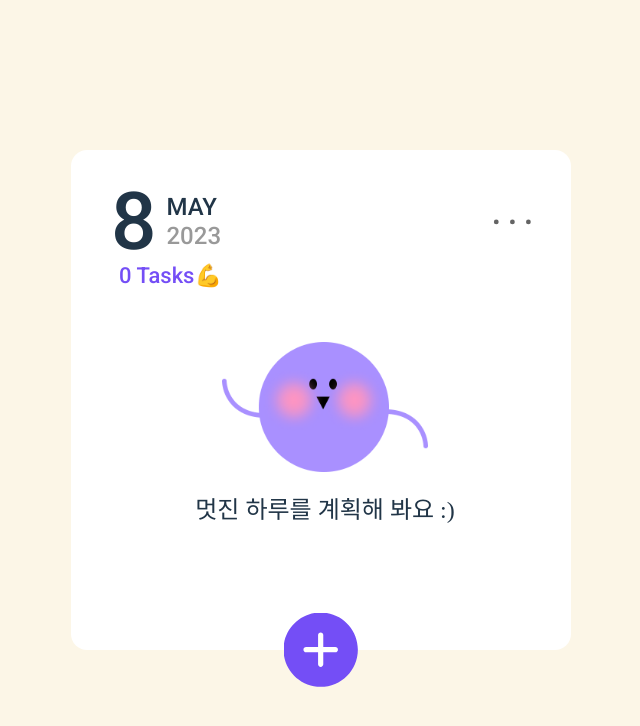
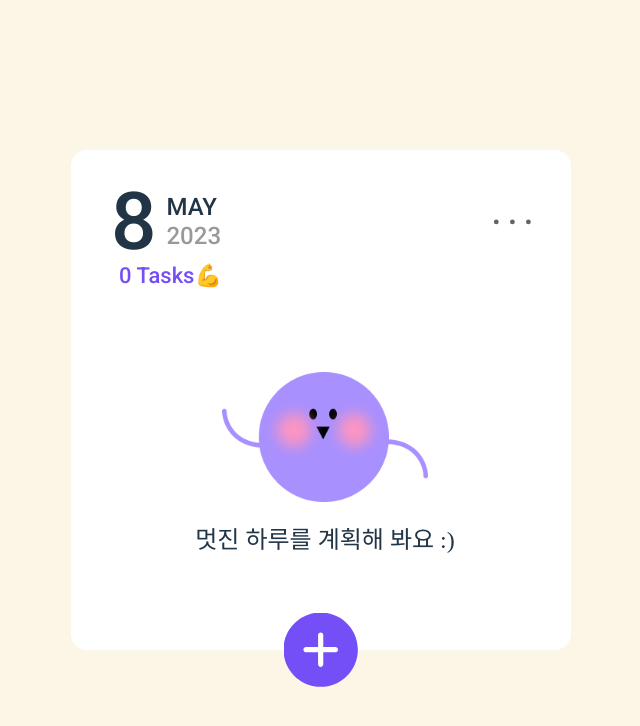
Before and after one commit to codeit-bootcamp-frontend/alice-tina-todolist, a React (Vite) app: page / in a window 1280 px wide. Shown: the top 726 px of the page, without its empty margins (319-959 px from the left). Built offline with nearby package versions, Linux system fonts and the light colour scheme; a web font is replaced by a local one.

Commit message:
fix: 에러 문구 보이도록 수정

```diff
--- a/src/App.css
+++ b/src/App.css
@@ -39,7 +39,7 @@ main {
   display: flex;
   flex-direction: column;
   gap: 4rem;
-  height: 100%;
+  padding-bottom: 3rem;
   margin-top: 3rem;
   overflow: auto;
   -ms-overflow-style: none;
--- a/src/App.jsx
+++ b/src/App.jsx
@@ -20,17 +20,19 @@ function App() {
   const [themeColor, setThemeColor] = useState("purple");
   const newID = useRef(1);
 
+  console.log(idList);
+  console.log(listItems);
+
   useEffect(() => {
     const localItems = JSON.parse(localStorage.getItem("listItems"));
     const localThemeColor = JSON.parse(localStorage.getItem("themeColor"));
 
     if (localItems) {
       const keys = Object.keys(localItems);
-      if (keys.length !== 0) {
-        newID.current = Number(keys[keys.length - 1]) + 1;
-        setListItems(localItems);
-        setIdList(keys);
-      }
+
+      newID.current = Number(keys[keys.length - 1]) + 1;
+      setListItems(localItems);
+      setIdList(keys);
     }
 
     if (localThemeColor) {
```
